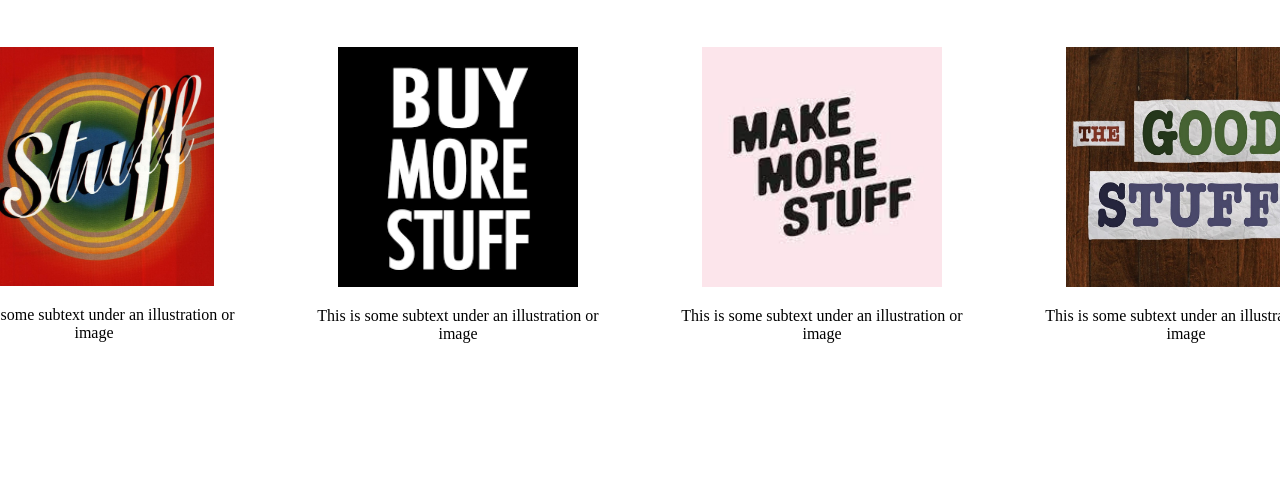
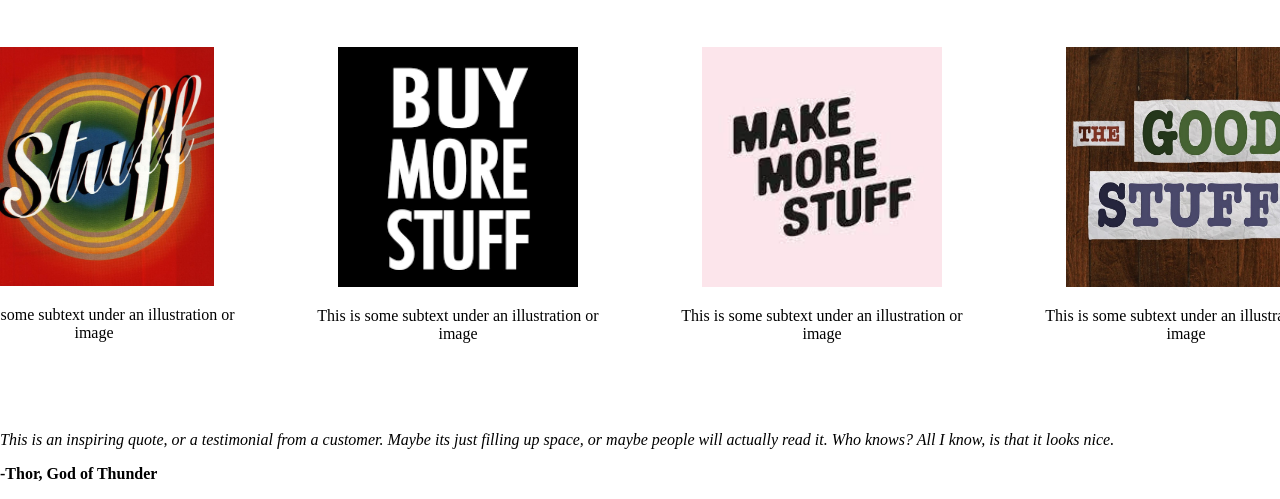
Before and after one commit to Karp0s/Landing-Page, a plain HTML site: page index.html in a window 1280 px wide. Shown: the part 656-1155 px from the top of the page. Before the commit the page ends 1071 px from the top, so only its background shows below. Drawn offline with Linux system fonts and the light colour scheme.

Commit message:
Added html structure for section 3

```diff
--- a/index.html
+++ b/index.html
@@ -3,6 +3,7 @@
   <head>
     <meta charset="utf-8">
     <link rel="stylesheet" href="./styles.css">
+    <meta name="viewport" content="width=device-width">
     <title>Landing Page</title>
   </head>
   <body>
@@ -49,6 +50,9 @@
         </div>
       </div>
     </div>
-
+    <div class="two">
+      <p class="quote"><em>This is an inspiring quote, or a testimonial from a customer. Maybe its just filling up space, or maybe people will actually read it. Who knows? All I know, is that it looks nice.</em></p>
+      <p class="source"><strong>-Thor, God of Thunder</strong></p>
+    </div>
   </body>
-</html>
+  </html>
```
